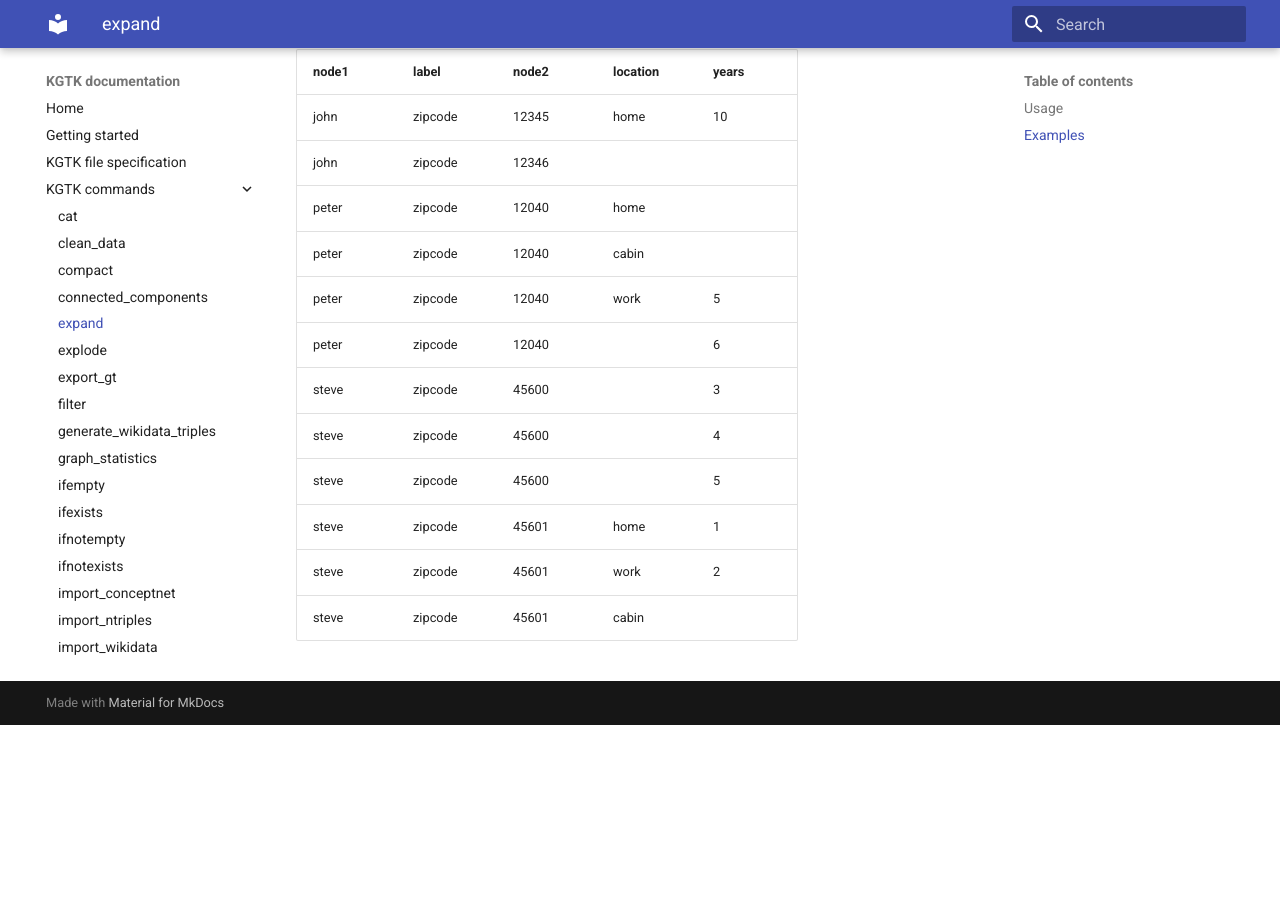
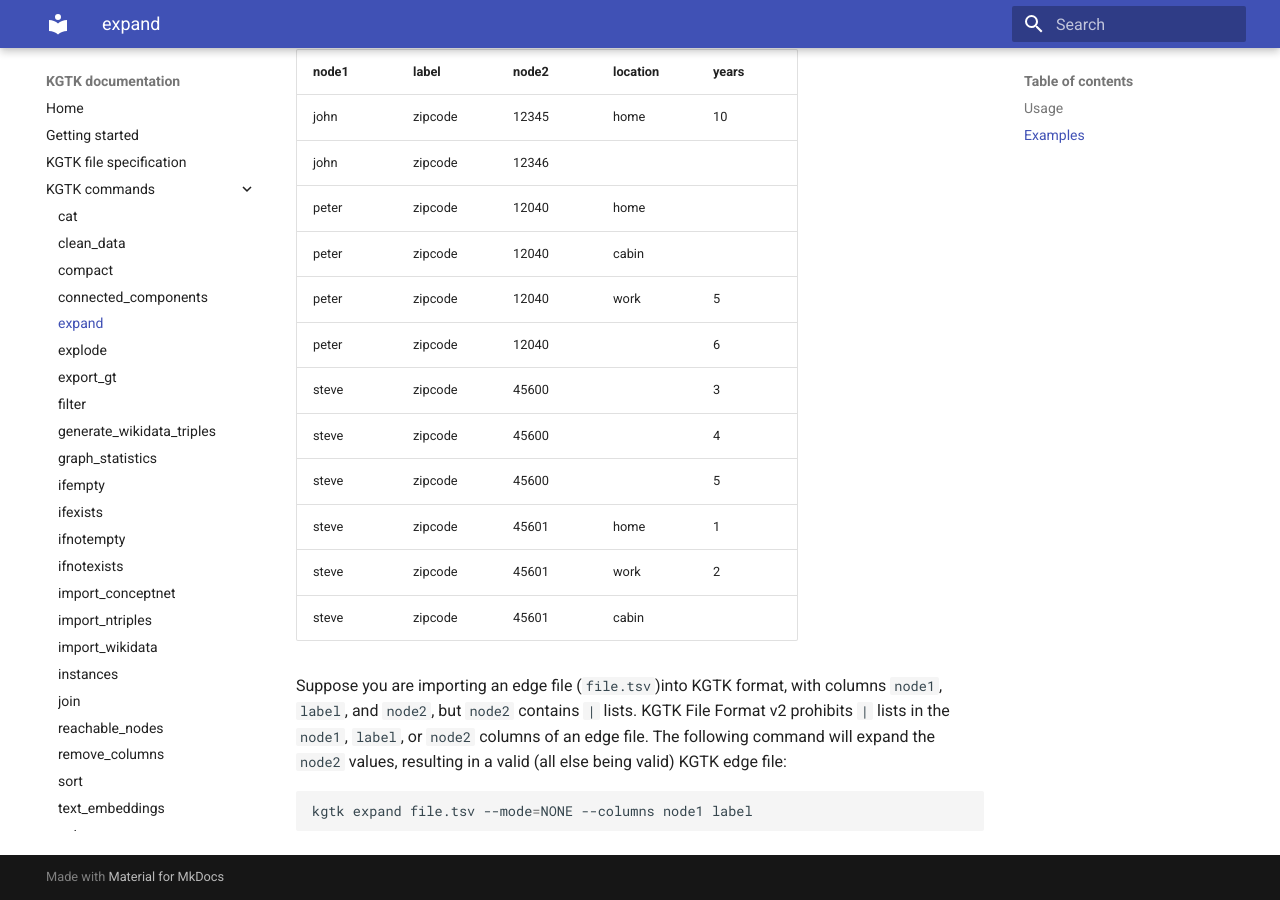
Before and after one commit to usc-isi-i2/kgtk, an MkDocs documentation site: the page built from docs/expand.md, in a window 1280 px wide and 900 px high, scrolled down 1268 px. Built offline with MkDocs 1.6.1 and Material for MkDocs 9.7.7, drawn with Linux system fonts in a browser that asks for light colours; before the commit the page ends 1993 px from its top, so only the background shows below that.

Commit message:
Fix spacing.

````diff
--- a/docs/expand.md
+++ b/docs/expand.md
@@ -61,3 +61,13 @@ The output will be the following table in KGTK format:
 | steve | zipcode | 45601 | home      | 1     |
 | steve | zipcode | 45601 | work      | 2     |
 | steve | zipcode | 45601 | cabin     |       |
+
+Suppose you are importing an edge file (`file.tsv`)into KGTK format, with
+columns `node1`, `label`, and `node2`, but `node2` contains `|` lists.  KGTK
+File Format v2 prohibits `|` lists in the `node1`, `label`, or `node2` columns
+of an edge file.  The following command will expand the `node2` values, resulting
+in a valid (all else being valid) KGTK edge file:
+
+```bash
+kgtk expand file.tsv --mode=NONE --columns node1 label
+```
````
Also changed, not shown: docs/explode.md (+1 -1 lines).
